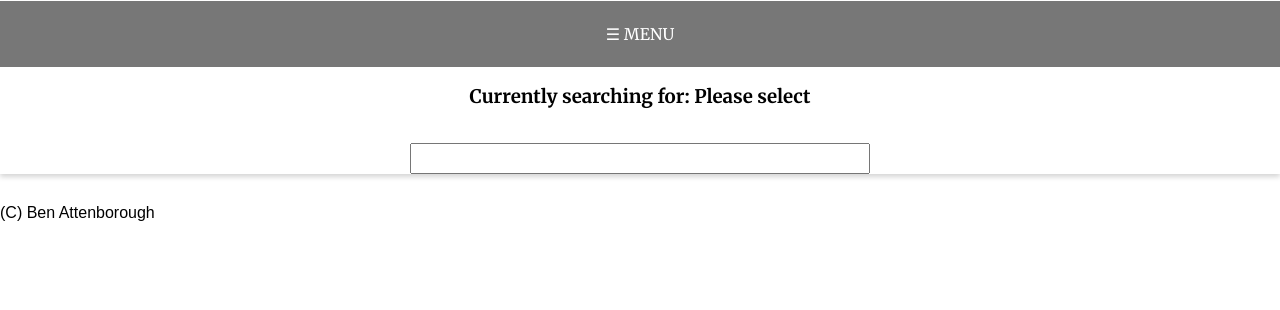
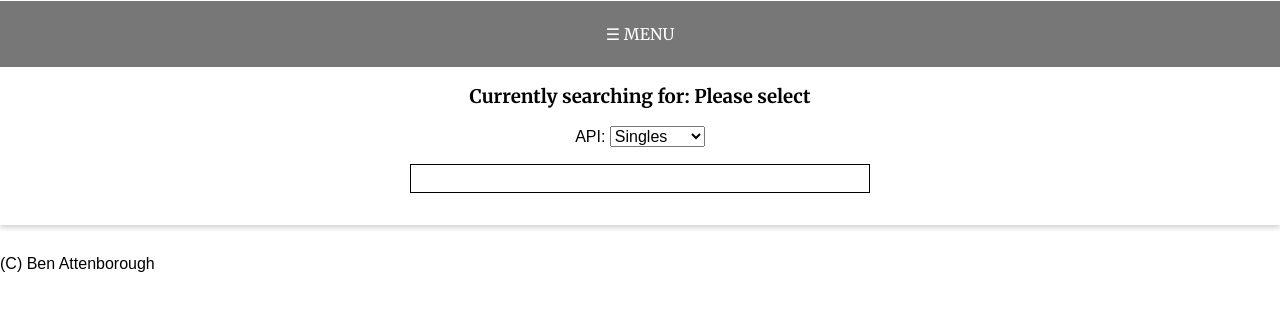
Before and after one commit to BenAttenborough/web_api, a plain HTML site: page index.html in a window 1280 px wide. Drawn offline with nearby package versions, Linux system fonts and the light colour scheme.

Commit message:
Adding proper search form

```diff
--- a/index.html
+++ b/index.html
@@ -26,6 +26,18 @@
 
       <div class="search-selection">
         <h3>Currently searching for: <span id="search-value">Please select</span></h3>
+        <label for="api">API:</label>
+        <select id="api" name="user_job">
+          <optgroup label="spotify">
+            <option value="singles">Singles</option>
+            <option value="albums">Albums</option>
+            <option value="artists">Artists</option>
+          </optgroup>
+          <optgroup label="library">
+            <option value="title">Titles</option>
+            <option value="author">Authors</option>
+          </optgroup>
+        </select>
       </div>
 
       <div class="search clearfix">
--- a/sass/containers/_containers.scss
+++ b/sass/containers/_containers.scss
@@ -4,7 +4,7 @@
 
 header {
   width: 100%;
-  padding-top: 1px;
+  padding: 1px 0 1em;
   background-color: #fff;
   -webkit-box-shadow: 0px 3px 5px 0px rgba(214,214,214,1);
   -moz-box-shadow: 0px 3px 5px 0px rgba(214,214,214,1);
@@ -49,6 +49,7 @@ body {
 
 .search__form__input {
   font-size: 16pt;
+  border: solid 1px black;
 }
 
 /*
```
Also changed, not shown: css/style.css, 1 other file.
